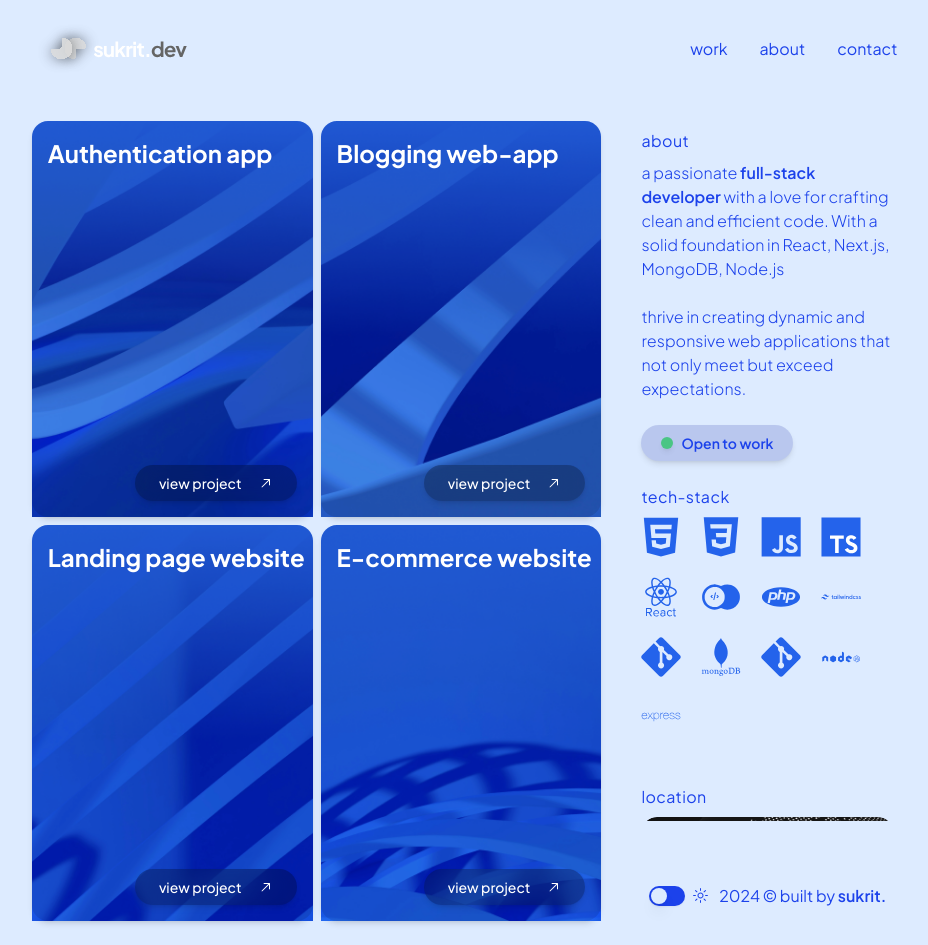
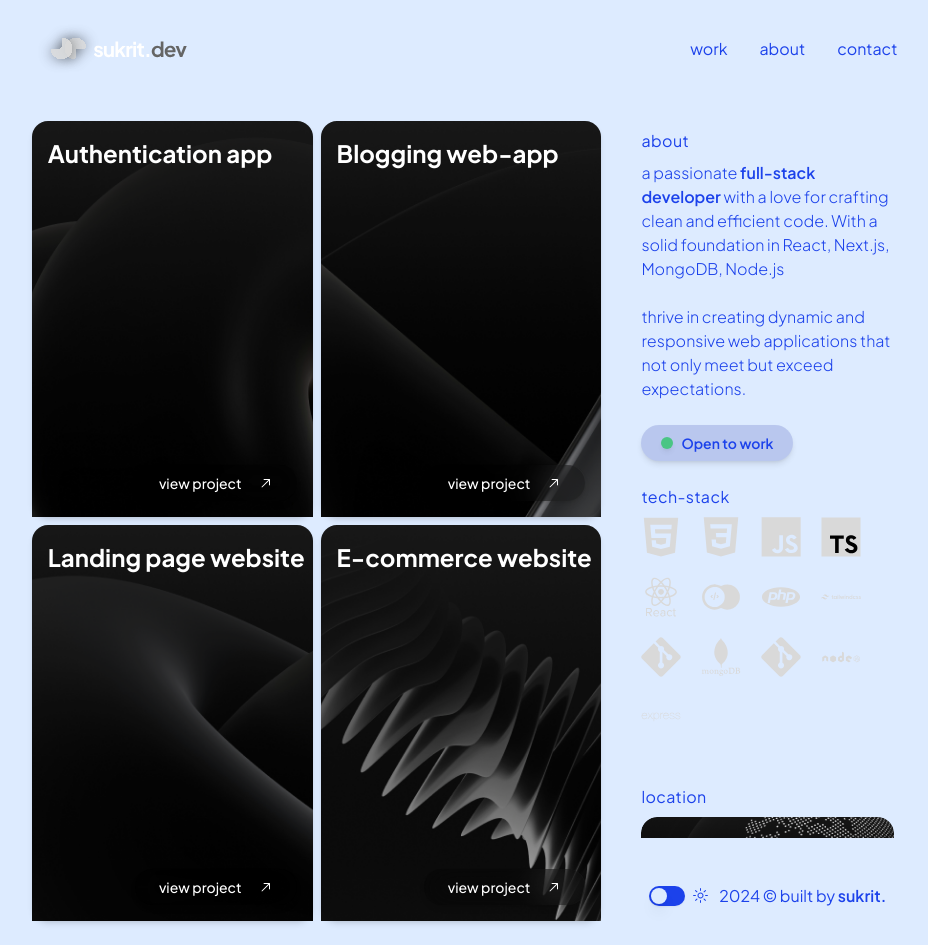
Before and after one commit to Sukrit3007/sukrit, a Next.js app: page / in a window 1280 px wide. Shown: the whole page, without its empty margins (173-1101 px from the left). Built offline with nearby package versions, Linux system fonts and the light colour scheme.

Commit message:
theme fixed

```diff
--- a/app/page.js
+++ b/app/page.js
@@ -6,11 +6,11 @@ import WorkCard from "@/components/WorkCard";
 export default function Home() {
   return (
     <main className="flex flex-col items-center justify-between p-6 md:px-24 ">
-            <div className="grid gap-8 xl:grid-cols-6 xl:grid-rows-10 w-[100%] lg:w-[80%] h-[800px] rounded-2xl ">
+            <div className="grid gap-8 xl:grid-cols-6 xl:grid-rows-10 w-[100%] lg:w-[80%] h-[800px] rounded-2xl">
                 <div className="lg:col-span-4 xl:row-span-10 order-2 xl:order-none ">
                     <WorkCard/>
                 </div>
-                <div className="lg:col-span-2 xl:row-span-9 order-1 xl:order-none">
+                <div className="lg:col-span-2 xl:row-span-9 order-1 xl:order-none xl:overflow-auto">
                     <MainCard/>
                 </div>
                 <div className="lg:col-span-2 xl:row-span-1 order-3">
--- a/components/Location.jsx
+++ b/components/Location.jsx
@@ -5,12 +5,9 @@ import {
     CardContent,
     CardDescription,
     CardHeader,
-    CardTitle,
   } from "@/components/ui/card"
-import map from '../public/map.png'
 import Image from 'next/image'
 import { useTheme } from "next-themes"
-import { Theme } from '@tsparticles/engine'
 
 const Location = () => {
   const { setTheme, theme } = useTheme()
@@ -21,23 +18,13 @@ const Location = () => {
       </CardHeader>
       <CardContent className="relative overflow-hidden rounded-2xl ">
         <div className="group">
-          {theme == "light" ? (
-              <Image
-              src='/maplight.png'
+        <Image
+              src={theme === 'light' ? '/maplight.png' : '/map.png'}
               alt="location"
               width={500}
               height={500}
-              className="object-cover rounded-lg transition-transform duration-300 transform-gpu group-hover:scale-105"
+              className="w-full object-cover rounded-lg transition-transform duration-300 transform-gpu group-hover:scale-105"
             />
-          ):(
-            <Image
-            src='/map.png'
-            alt="location"
-            width={500}
-            height={500}
-            className="object-cover rounded-lg transition-transform duration-300 transform-gpu group-hover:scale-105"
-          />
-          )}
           <p className="absolute left-4 bottom-4 font-normal text-base leading-normal tracking-tighter text-white"><span className="font-semibold">Bengaluru,</span> Karnataka, India</p>
         </div>
       </CardContent>
--- a/components/MainCard.jsx
+++ b/components/MainCard.jsx
@@ -8,15 +8,13 @@ import Location from './Location'
 
 const MainCard = () => {
   return (
-    <div className="w-[100%] ">
-        <ScrollArea className="w-full h-full md:h-[700px]">
+        <ScrollArea className="w-full">
             <AboutCard/>
             <TechStack/>
             <Location/>
             <Contact/>
             <CurrentlyListening/>
         </ScrollArea>
-    </div>
   )
 }
 
--- a/components/Navbar.jsx
+++ b/components/Navbar.jsx
@@ -17,11 +17,7 @@ const Navbar = () => {
       <div className="w-[100%] lg:w-[80%] ">
       <div className="mx-auto px-4 flex justify-between items-center ">
       <Link href="/">
-        {theme == "light" ? (
-          <Image src="/sukritlight.svg" alt="light logo" width={150} height={50} />
-        ) : (
-          <Image src="/sukritdark.svg" alt="dark logo" width={150} height={50} />
-        )}
+        <Image src={theme === 'light' ? '/sukritlight.svg':'/sukritdark.svg' } alt="light logo" width={150} height={50} />
       </Link>
         <div className="hidden md:flex space-x-8">
           <Link className="hover:text-gray-300" href="#">
--- a/components/TechStack.jsx
+++ b/components/TechStack.jsx
@@ -50,19 +50,19 @@ import lexpress from '../public/LogosLight/express.svg';
 const TechStack = () => {
   const { setTheme, theme } = useTheme()
   const icons = [
-    { id: 1, icon: theme === 'dark' ? html : lhtml, name: 'HTML', description: 'HyperText Markup Language' },
-    { id: 2, icon: theme === 'dark' ? css : lcss, name: 'CSS', description: 'Cascading Style Sheets' },
-    { id: 3, icon: theme === 'dark' ? javascript : ljavascript, name: 'JavaScript', description: 'The programming language of the web' },
-    { id: 4, icon: theme === 'dark' ? typescript : ltypescript, name: 'TypeScript', description: 'A statically typed superset of JavaScript' },
-    { id: 5, icon: theme === 'dark' ? react : lreact, name: 'React', description: 'A JavaScript library for building user interfaces' },
-    { id: 6, icon: theme === 'dark' ? appwrite : lappwrite, name: 'Appwrite', description: 'An open-source backend server' },
-    { id: 7, icon: theme === 'dark' ? php : lphp, name: 'PHP', description: 'A server-side scripting language' },
-    { id: 8, icon: theme === 'dark' ? tailwindcss : ltailwindcss, name: 'Tailwind CSS', description: 'A utility-first CSS framework' },
-    { id: 9, icon: theme === 'dark' ? git : lgit, name: 'Git', description: 'A distributed version control system' },
-    { id: 10, icon: theme === 'dark' ? mongodb : lmongodb, name: 'MongoDB', description: 'A source-available cross-platform document-oriented database program' },
-    { id: 11, icon: theme === 'dark' ? git : lgit, name: 'SQL', description: 'A standard language for managing and manipulating databases' },
-    { id: 12, icon: theme === 'dark' ? nodejs : lnodejs, name: 'Node.js', description: 'A JavaScript runtime built on Chrome\'s V8 JavaScript engine' },
-    { id: 13, icon: theme === 'dark' ? express : lexpress, name: 'Express.js', description: 'A web application framework for Node.js' },
+    { id: 1, icon: html, iconlight: lhtml, name: 'HTML', description: 'HyperText Markup Language' },
+    { id: 2, icon: css ,iconlight:lcss, name: 'CSS', description: 'Cascading Style Sheets' },
+    { id: 3, icon: javascript,iconlight : ljavascript, name: 'JavaScript', description: 'The programming language of the web' },
+    { id: 4, icon: typescript,iconlight : ltypescript, name: 'TypeScript', description: 'A statically typed superset of JavaScript' },
+    { id: 5, icon: react,iconlight : lreact, name: 'React', description: 'A JavaScript library for building user interfaces' },
+    { id: 6, icon: appwrite,iconlight : lappwrite, name: 'Appwrite', description: 'An open-source backend server' },
+    { id: 7, icon: php,iconlight : lphp, name: 'PHP', description: 'A server-side scripting language' },
+    { id: 8, icon: tailwindcss,iconlight : ltailwindcss, name: 'Tailwind CSS', description: 'A utility-first CSS framework' },
+    { id: 9, icon: git,iconlight : lgit, name: 'Git', description: 'A distributed version control system' },
+    { id: 10, icon: mongodb,iconlight : lmongodb, name: 'MongoDB', description: 'A source-available cross-platform document-oriented database program' },
+    { id: 11, icon: git,iconlight : lgit, name: 'SQL', description: 'A standard language for managing and manipulating databases' },
+    { id: 12, icon: nodejs,iconlight : lnodejs, name: 'Node.js', description: 'A JavaScript runtime built on Chrome\'s V8 JavaScript engine' },
+    { id: 13, icon: express,iconlight : lexpress, name: 'Express.js', description: 'A web application framework for Node.js' },
   ];
 
 
@@ -77,7 +77,14 @@ const TechStack = () => {
           {icons.map((item,index) => (
             <div key={index}>
             <HoverCard>
-              <HoverCardTrigger><Image src={item.icon} alt="icon" width={40} height={40} /></HoverCardTrigger>
+              <HoverCardTrigger>
+                <Image
+                  src={theme === 'light' ? item.iconlight: item.icon}
+                  alt="icon"
+                  width={40}
+                  height={40}
+                />
+              </HoverCardTrigger>
               <HoverCardContent>
                 {item.name} : {item.description}
               </HoverCardContent>
--- a/components/WorkCard.jsx
+++ b/components/WorkCard.jsx
@@ -22,22 +22,26 @@ const WorkCard = () => {
     const list = [
         {
           title: "Authentication app",
-          img: theme === 'dark' ? dr1 : lr1, // Use dr1 for dark, lr1 for light
+          imgdark:dr1, // Use dr1 for dark, lr1 for light
+          imglight:lr1, // Use dr1 for dark, lr1 for light
           price: "$5.50",
         },
         {
           title: "Blogging web-app",
-          img: theme === 'dark' ? dr2 : lr2, // Use dr2 for dark, lr2 for light
+          imgdark:dr2, // Use dr2 for dark, lr2 for light
+          imglight:lr2, // Use dr2 for dark, lr2 for light
           price: "$3.00",
         },
         {
           title: "Landing page website",
-          img: theme === 'dark' ? dr3 : lr3, // Use dr3 for dark, lr3 for light
+          imgdark:dr3, // Use dr3 for dark, lr3 for light
+          imglight:lr3, // Use dr3 for dark, lr3 for light
           price: "$10.00",
         },
         {
           title: "E-commerce website",
-          img: theme === 'dark' ? dr4 : lr4, // Use dr4 for dark, lr4 for light
+          imgdark:dr4, // Use dr4 for dark, lr4 for light
+          imglight:lr4, // Use dr4 for dark, lr4 for light
           price: "$5.30",
         },
       ];
@@ -47,7 +51,7 @@ const WorkCard = () => {
 
         <div key={index} className="relative shadow-md rounded-lg ">
         <Image
-          src={item.img}
+          src={theme === 'light' ? item.imglight : item.imgdark}
           alt={item.title}
           className="w-full h-full object-cover rounded-t-lg"
         />
```
